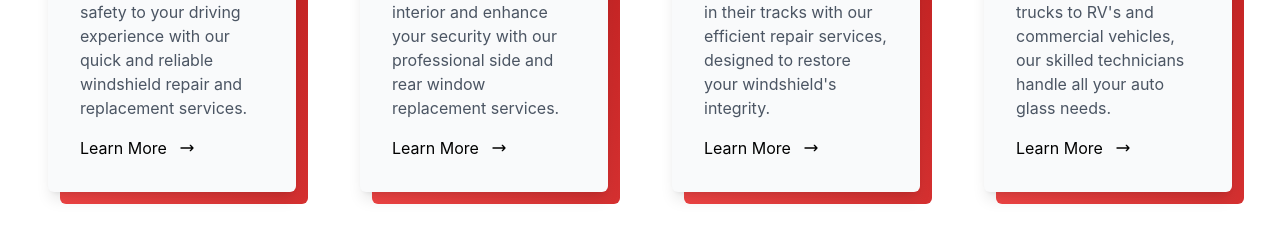
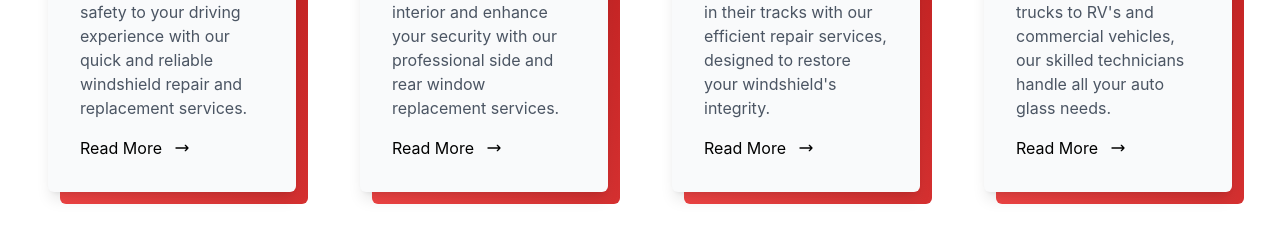
Before and after one commit to kendalled/sunstate-auto, a Nuxt app: page / in a window 1280 px wide. Shown: the part 1083-1309 px from the top of the page. Built offline with nearby package versions, Linux system fonts and the light colour scheme.

Commit message:
fix: make link text less generic

```diff
--- a/components/NewCard.vue
+++ b/components/NewCard.vue
@@ -11,8 +11,8 @@
       <p class="text-gray-600">
         {{ copy }}
       </p>
-      <nuxt-link class="flex items-center" title="Overview of services" :to="'/services#' + extension">
-        <span>Learn More </span>
+      <nuxt-link class="flex items-center" :title="heading" :to="'/services#' + extension">
+        <span>Read More </span>
         <svg class="w-4 h-4 ml-3" xmlns="http://www.w3.org/2000/svg" fill="none" viewBox="0 0 24 24" stroke="currentColor">
           <path stroke-linecap="round" stroke-linejoin="round" stroke-width="2" d="M17 8l4 4m0 0l-4 4m4-4H3" />
         </svg>
```
